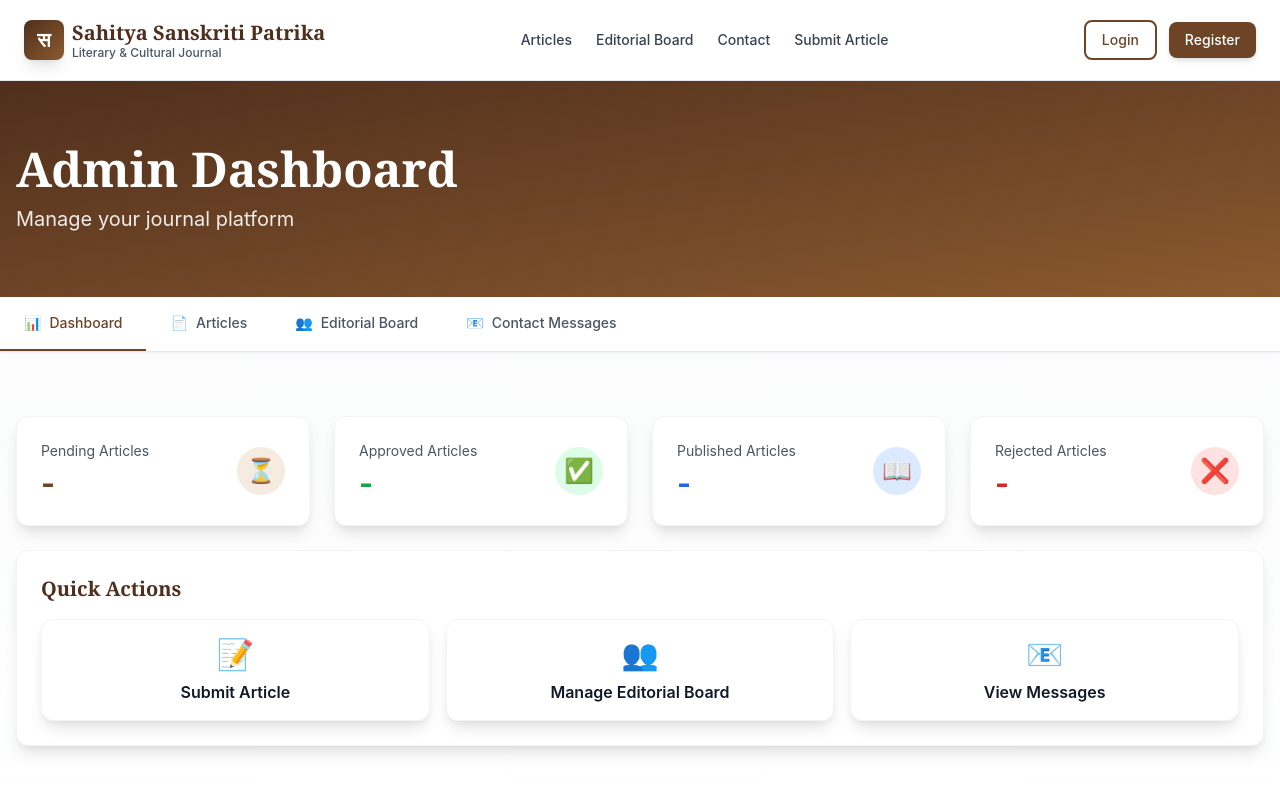
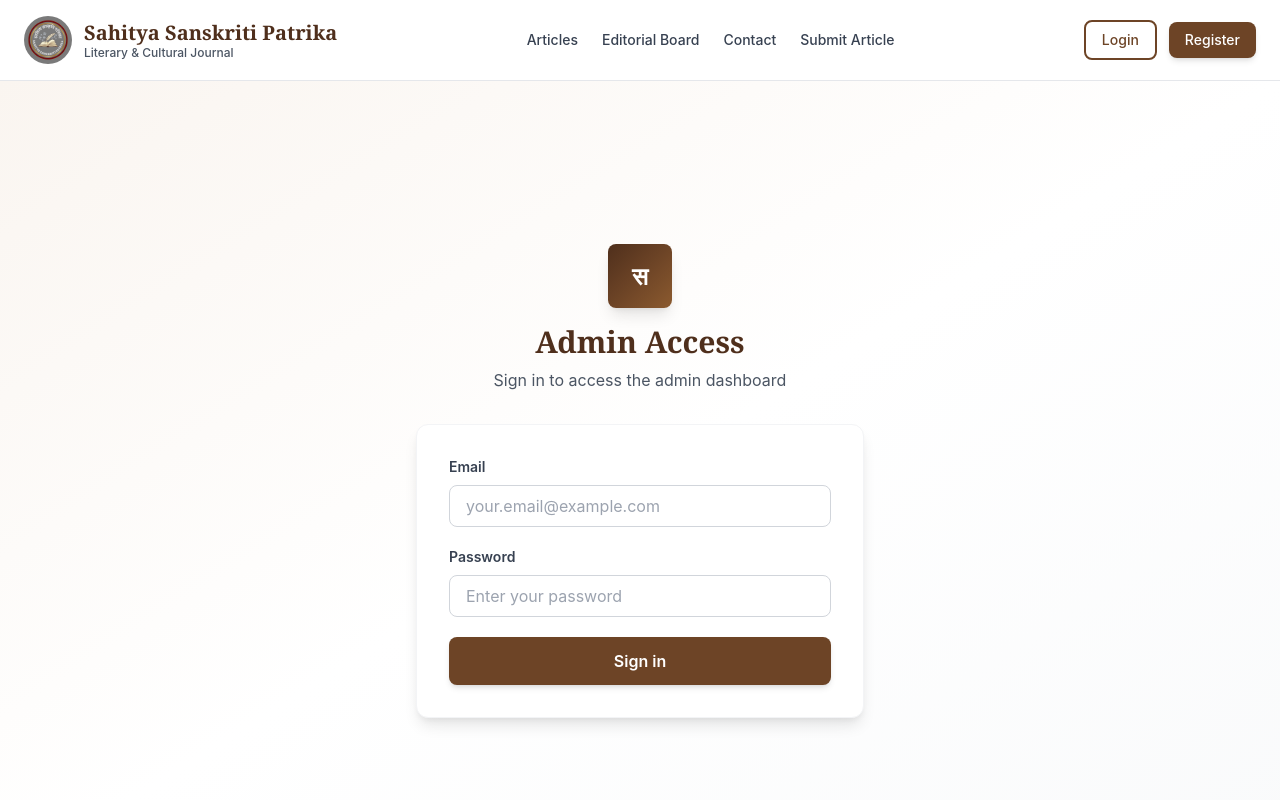
Before and after one commit to Akshat07077/Sahitya-patrikka, a Next.js app: page /admin in a window 1280 px wide. Before the commit this address had no page. Shown: the top 800 px of the page. Built offline with nearby package versions, Linux system fonts and the light colour scheme.

Commit message:
logo updates

```diff
--- a/src/app/admin/page.tsx
+++ b/src/app/admin/page.tsx
@@ -81,13 +81,44 @@ export default function AdminPage() {
   const [memberError, setMemberError] = useState<string | null>(null);
   const [memberSuccess, setMemberSuccess] = useState<string | null>(null);
 
+  const [isAuthenticated, setIsAuthenticated] = useState(false);
+  const [checkingAuth, setCheckingAuth] = useState(true);
+  const [loginEmail, setLoginEmail] = useState('');
+  const [loginPassword, setLoginPassword] = useState('');
+  const [loginLoading, setLoginLoading] = useState(false);
+
   useEffect(() => {
-    if (!getToken()) {
-      router.push('/auth/login');
+    const token = getToken();
+    if (!token) {
+      setIsAuthenticated(false);
+      setCheckingAuth(false);
       return;
     }
-    loadDashboardData();
-  }, [router, articleStatus]);
+
+    // Verify token and role
+    apiFetch<{ user: { role: string } }>(`/api/auth/me`)
+      .then((res) => {
+        if (['ADMIN', 'EDITOR'].includes(res.user.role)) {
+          setIsAuthenticated(true);
+          loadDashboardData();
+        } else {
+          setIsAuthenticated(false);
+          router.push('/');
+        }
+      })
+      .catch(() => {
+        setIsAuthenticated(false);
+      })
+      .finally(() => {
+        setCheckingAuth(false);
+      });
+  }, [router]);
+
+  useEffect(() => {
+    if (isAuthenticated && articleStatus) {
+      loadDashboardData();
+    }
+  }, [articleStatus, isAuthenticated]);
 
   useEffect(() => {
     if (activeTab === 'editorial') {
@@ -301,6 +332,91 @@ export default function AdminPage() {
     { id: 'editorial', label: 'Editorial Board', icon: '👥' },
     { id: 'contacts', label: 'Contact Messages', icon: '📧' },
   ];
+
+  // Show login form if not authenticated
+  if (checkingAuth) {
+    return (
+      <div className="min-h-screen bg-gradient-to-b from-gray-50 to-white flex items-center justify-center">
+        <div className="text-center">
+          <div className="animate-spin rounded-full h-12 w-12 border-b-2 border-primary-700 mx-auto"></div>
+          <p className="mt-4 text-gray-600">Checking authentication...</p>
+        </div>
+      </div>
+    );
+  }
+
+  if (!isAuthenticated) {
+    return (
+      <div className="min-h-screen bg-gradient-to-br from-primary-50 via-white to-gray-50 flex items-center justify-center p-6">
+        <div className="w-full max-w-md">
+          <div className="text-center mb-8">
+            <div className="w-16 h-16 mx-auto mb-4 rounded-lg gradient-primary flex items-center justify-center shadow-lg">
+              <span className="text-white font-display font-bold text-2xl">स</span>
+            </div>
+            <h1 className="text-3xl font-display font-bold text-primary-800 mb-2">Admin Access</h1>
+            <p className="text-gray-600">Sign in to access the admin dashboard</p>
+          </div>
+          <div className="card p-8">
+            <form onSubmit={async (e) => {
+              e.preventDefault();
+              setError(null);
+              setLoginLoading(true);
+              try {
+                const res = await apiFetch<{ user: any; token: string }>(`/api/auth/login`, {
+                  method: 'POST',
+                  body: JSON.stringify({ email: loginEmail, password: loginPassword }),
+                });
+                if (!['ADMIN', 'EDITOR'].includes(res.user.role)) {
+                  setError('Access denied. Admin or Editor role required.');
+                  setLoginLoading(false);
+                  return;
+                }
+                setToken(res.token);
+                window.dispatchEvent(new Event('auth:login'));
+                setIsAuthenticated(true);
+                loadDashboardData();
+              } catch (err: any) {
+                setError(err.message || 'Login failed');
+              } finally {
+                setLoginLoading(false);
+              }
+            }} className="space-y-5">
+              {error && (
+                <div className="p-3 bg-red-50 border border-red-200 rounded-lg">
+                  <p className="text-red-700 text-sm">{error}</p>
+                </div>
+              )}
+              <div>
+                <label className="block text-sm font-semibold text-gray-700 mb-2">Email</label>
+                <input
+                  value={loginEmail}
+                  onChange={(e) => setLoginEmail(e.target.value)}
+                  className="input w-full text-base"
+                  type="email"
+                  placeholder="your.email@example.com"
+                  required
+                />
+              </div>
+              <div>
+                <label className="block text-sm font-semibold text-gray-700 mb-2">Password</label>
+                <input
+                  value={loginPassword}
+                  onChange={(e) => setLoginPassword(e.target.value)}
+                  className="input w-full text-base"
+                  type="password"
+                  placeholder="Enter your password"
+                  required
+                />
+              </div>
+              <button disabled={loginLoading} className="btn btn-primary w-full py-3 text-base font-semibold" type="submit">
+                {loginLoading ? 'Signing in...' : 'Sign in'}
+              </button>
+            </form>
+          </div>
+        </div>
+      </div>
+    );
+  }
 
   return (
     <div className="min-h-screen bg-gradient-to-b from-gray-50 to-white">
--- a/src/app/api/admin/articles/[id]/approve/route.ts
+++ b/src/app/api/admin/articles/[id]/approve/route.ts
@@ -18,16 +18,13 @@ export async function PATCH(_req: NextRequest, ctx: { params: Promise<{ id: stri
     );
     return NextResponse.json({ article });
   } catch (err: any) {
-    if (err?.code === 'P2025') return NextResponse.json({ error: 'Not found' }, { status: 404 });
+    if (err?.code === 'P2025') return NextResponse.json({ error: 'Article not found' }, { status: 404 });
 
-    // Check if it's a prepared statement error
+    // Log technical details but return user-friendly message
     if (err?.message?.includes('prepared statement')) {
-      return NextResponse.json({
-        error: 'Database connection error. Please verify you are using SESSION mode pooler in Supabase.',
-        details: 'Get Session mode URL from: Supabase Dashboard > Settings > Database > Connection Pooling > Session mode'
-      }, { status: 500 });
+      console.error('Prepared statement error detected. Check Supabase connection pooler mode.');
     }
 
-    return NextResponse.json({ error: 'Failed to approve' }, { status: 500 });
+    return NextResponse.json({ error: 'Failed to approve article. Please try again.' }, { status: 500 });
   }
 }
--- a/src/app/api/admin/articles/[id]/reject/route.ts
+++ b/src/app/api/admin/articles/[id]/reject/route.ts
@@ -22,16 +22,13 @@ export async function PATCH(req: NextRequest, ctx: { params: Promise<{ id: strin
     );
     return NextResponse.json({ article });
   } catch (err: any) {
-    if (err?.code === 'P2025') return NextResponse.json({ error: 'Not found' }, { status: 404 });
+    if (err?.code === 'P2025') return NextResponse.json({ error: 'Article not found' }, { status: 404 });
 
-    // Check if it's a prepared statement error
+    // Log technical details but return user-friendly message
     if (err?.message?.includes('prepared statement')) {
-      return NextResponse.json({
-        error: 'Database connection error. Please verify you are using SESSION mode pooler in Supabase.',
-        details: 'Get Session mode URL from: Supabase Dashboard > Settings > Database > Connection Pooling > Session mode'
-      }, { status: 500 });
+      console.error('Prepared statement error detected. Check Supabase connection pooler mode.');
     }
 
-    return NextResponse.json({ error: 'Failed to reject' }, { status: 500 });
+    return NextResponse.json({ error: 'Failed to reject article. Please try again.' }, { status: 500 });
   }
 }
--- a/src/app/api/admin/articles/route.ts
+++ b/src/app/api/admin/articles/route.ts
@@ -46,13 +46,10 @@ export async function GET(req: NextRequest) {
     });
   } catch (err: any) {
     console.error('Admin articles error:', err);
-    // Check if it's a prepared statement error
+    // Log technical details but return user-friendly message
     if (err?.message?.includes('prepared statement')) {
-      return NextResponse.json({
-        error: 'Database connection error. Please verify you are using SESSION mode pooler (not Transaction mode) in Supabase.',
-        details: 'Get Session mode URL from: Supabase Dashboard > Settings > Database > Connection Pooling > Session mode'
-      }, { status: 500 });
+      console.error('Prepared statement error detected. Check Supabase connection pooler mode.');
     }
-    return NextResponse.json({ error: 'Failed to load articles' }, { status: 500 });
+    return NextResponse.json({ error: 'Failed to load articles. Please try again.' }, { status: 500 });
   }
 }
--- a/src/app/api/admin/stats/route.ts
+++ b/src/app/api/admin/stats/route.ts
@@ -31,14 +31,11 @@ export async function GET(req: NextRequest) {
   } catch (err: any) {
     console.error('Stats error:', err);
 
-    // Check if it's a prepared statement error
+    // Log technical details but return user-friendly message
     if (err?.message?.includes('prepared statement')) {
-      return NextResponse.json({
-        error: 'Database connection error. Please verify you are using SESSION mode pooler in Supabase.',
-        details: 'Get Session mode URL from: Supabase Dashboard > Settings > Database > Connection Pooling > Session mode'
-      }, { status: 500 });
+      console.error('Prepared statement error detected. Check Supabase connection pooler mode.');
     }
 
-    return NextResponse.json({ error: 'Failed to load stats' }, { status: 500 });
+    return NextResponse.json({ error: 'Failed to load statistics. Please try again.' }, { status: 500 });
   }
 }
--- a/src/app/api/editorial-board/route.ts
+++ b/src/app/api/editorial-board/route.ts
@@ -42,16 +42,13 @@ export async function GET(req: NextRequest) {
   } catch (err: any) {
     console.error('Editorial board fetch error:', err);
 
-    // Check if it's a prepared statement error
+    // Log technical details but return user-friendly message
     if (err?.message?.includes('prepared statement')) {
-      return NextResponse.json({
-        error: 'Database connection error. Please verify you are using SESSION mode pooler in Supabase.',
-        details: 'Get Session mode URL from: Supabase Dashboard > Settings > Database > Connection Pooling > Session mode'
-      }, { status: 500 });
+      console.error('Prepared statement error detected. Check Supabase connection pooler mode.');
     }
 
     return NextResponse.json(
-      { error: err?.message || 'Failed to fetch editorial board' },
+      { error: 'Failed to load editorial board. Please try again.' },
       { status: 500 }
     );
   }
--- a/src/app/auth/login/page.tsx
+++ b/src/app/auth/login/page.tsx
@@ -1,15 +1,25 @@
 "use client";
 
-import { useState } from 'react';
-import { apiFetch, setToken } from '@/lib/api';
-import { useRouter } from 'next/navigation';
+import { useState, useEffect } from 'react';
+import { apiFetch, setToken, getToken } from '@/lib/api';
+import { useRouter, useSearchParams } from 'next/navigation';
 
 export default function LoginPage() {
   const router = useRouter();
+  const searchParams = useSearchParams();
   const [email, setEmail] = useState('');
   const [password, setPassword] = useState('');
   const [error, setError] = useState<string | null>(null);
   const [loading, setLoading] = useState(false);
+
+  // Check if already logged in
+  useEffect(() => {
+    const token = getToken();
+    if (token) {
+      const redirect = searchParams.get('redirect') || '/';
+      router.push(redirect);
+    }
+  }, [router, searchParams]);
 
   async function onSubmit(e: React.FormEvent) {
     e.preventDefault();
@@ -21,7 +31,16 @@ export default function LoginPage() {
         body: JSON.stringify({ email, password }),
       });
       setToken(res.token);
-      router.push('/');
+
+      // Dispatch event to update navbar immediately
+      window.dispatchEvent(new Event('auth:login'));
+
+      // Small delay to ensure token is saved
+      await new Promise(resolve => setTimeout(resolve, 100));
+
+      // Redirect to return URL or home
+      const redirect = searchParams.get('redirect') || '/';
+      window.location.href = redirect; // Use window.location for full page reload
     } catch (err: any) {
       setError(err.message || 'Login failed');
     } finally {
--- a/src/components/Navbar.tsx
+++ b/src/components/Navbar.tsx
@@ -9,11 +9,28 @@ type Me = { user: { id: string; firstName: string; lastName: string; email: stri
 export default function Navbar() {
   const [me, setMe] = useState<Me['user'] | null>(null);
   const [isScrolled, setIsScrolled] = useState(false);
+  const [logoError, setLogoError] = useState(false);
 
   useEffect(() => {
-    const token = getToken();
-    if (!token) return;
-    apiFetch<Me>(`/api/auth/me`).then((r) => setMe(r.user)).catch(() => {});
+    const loadUser = () => {
+      const token = getToken();
+      if (!token) {
+        setMe(null);
+        return;
+      }
+      apiFetch<Me>(`/api/auth/me`).then((r) => setMe(r.user)).catch(() => setMe(null));
+    };
+
+    loadUser();
+
+    // Listen for auth events
+    window.addEventListener('auth:login', loadUser);
+    window.addEventListener('auth:logout', loadUser);
+
+    return () => {
+      window.removeEventListener('auth:login', loadUser);
+      window.removeEventListener('auth:logout', loadUser);
+    };
   }, []);
 
   useEffect(() => {
@@ -28,6 +45,7 @@ export default function Navbar() {
     setToken('');
     localStorage.removeItem('aa_token');
     setMe(null);
+    window.dispatchEvent(new Event('auth:logout'));
     window.location.href = '/';
   }
 
@@ -38,9 +56,22 @@ export default function Navbar() {
       <div className="container-custom px-4 lg:px-6">
         <div className="flex items-center justify-between h-20">
           {/* Logo */}
-          <Link href="/" className="flex items-center space-x-2 group">
-            <div className="w-10 h-10 rounded-lg gradient-primary flex items-center justify-center shadow-lg group-hover:shadow-xl transition-shadow">
-              <span className="text-white font-display font-bold text-xl">स</span>
+          <Link href="/" className="flex items-center space-x-3 group">
+            <div className="w-12 h-12 flex-shrink-0">
+              {!logoError ? (
+                <img
+                  src="/6077998625519766431.jpg"
+                  alt="Sahitya Sanskriti Patrika Logo"
+                  width={48}
+                  height={48}
+                  className="object-contain w-12 h-12 rounded-full"
+                  onError={() => setLogoError(true)}
+                />
+              ) : (
+                <div className="w-12 h-12 rounded-lg gradient-primary flex items-center justify-center shadow-lg group-hover:shadow-xl transition-shadow">
+                  <span className="text-white font-display font-bold text-xl">स</span>
+                </div>
+              )}
             </div>
             <div className="flex flex-col">
               <span className="font-display text-xl font-bold text-primary-800 leading-tight">
--- a/src/lib/api.ts
+++ b/src/lib/api.ts
@@ -6,6 +6,8 @@ export function getToken(): string | null {
 export function setToken(token: string) {
   if (typeof window === 'undefined') return;
   localStorage.setItem('aa_token', token);
+  // Dispatch custom event to notify components of token change
+  window.dispatchEvent(new Event('auth:login'));
 }
 
 export async function apiFetch<T>(path: string, options: RequestInit = {}): Promise<T> {
```
Also changed, not shown: src/contexts/AuthContext.tsx (added, +67 -0 lines).
